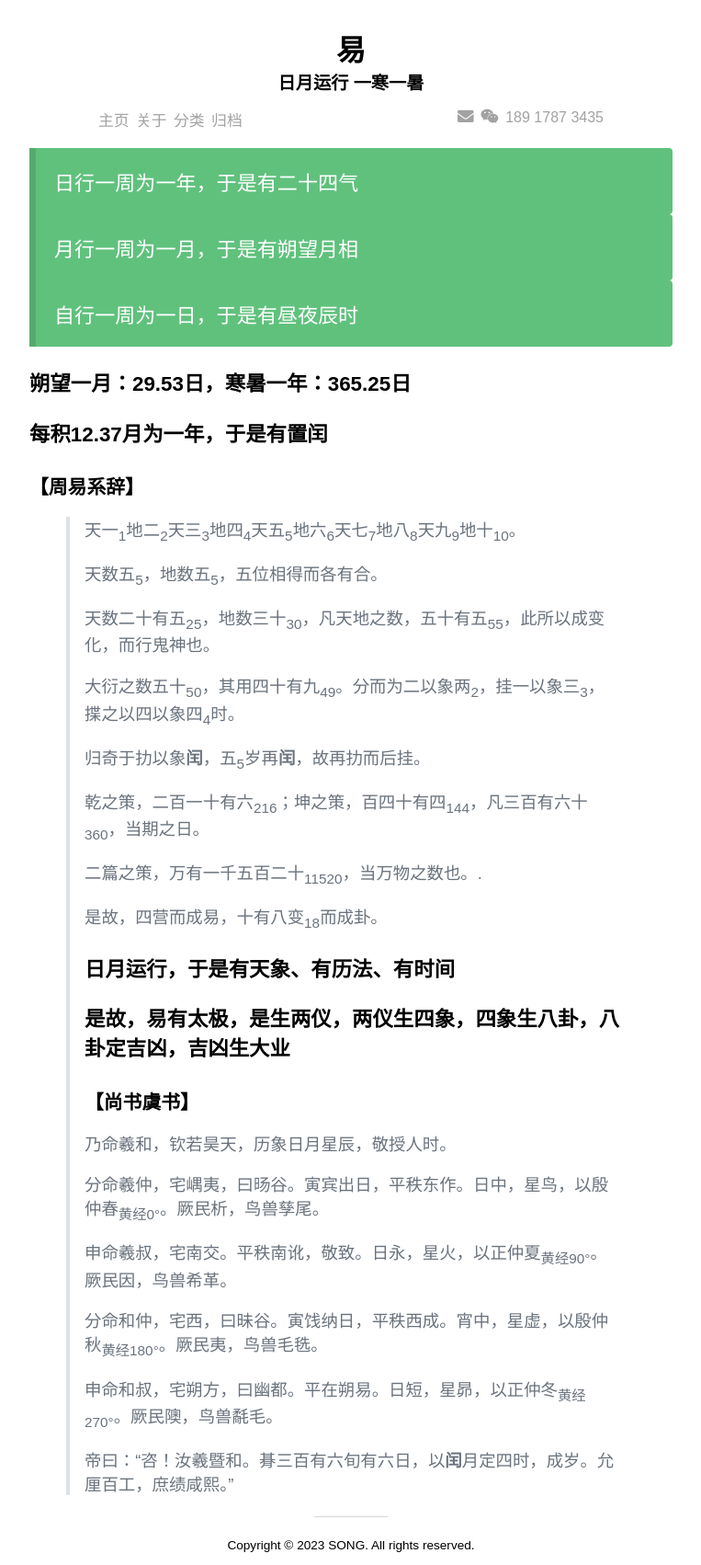
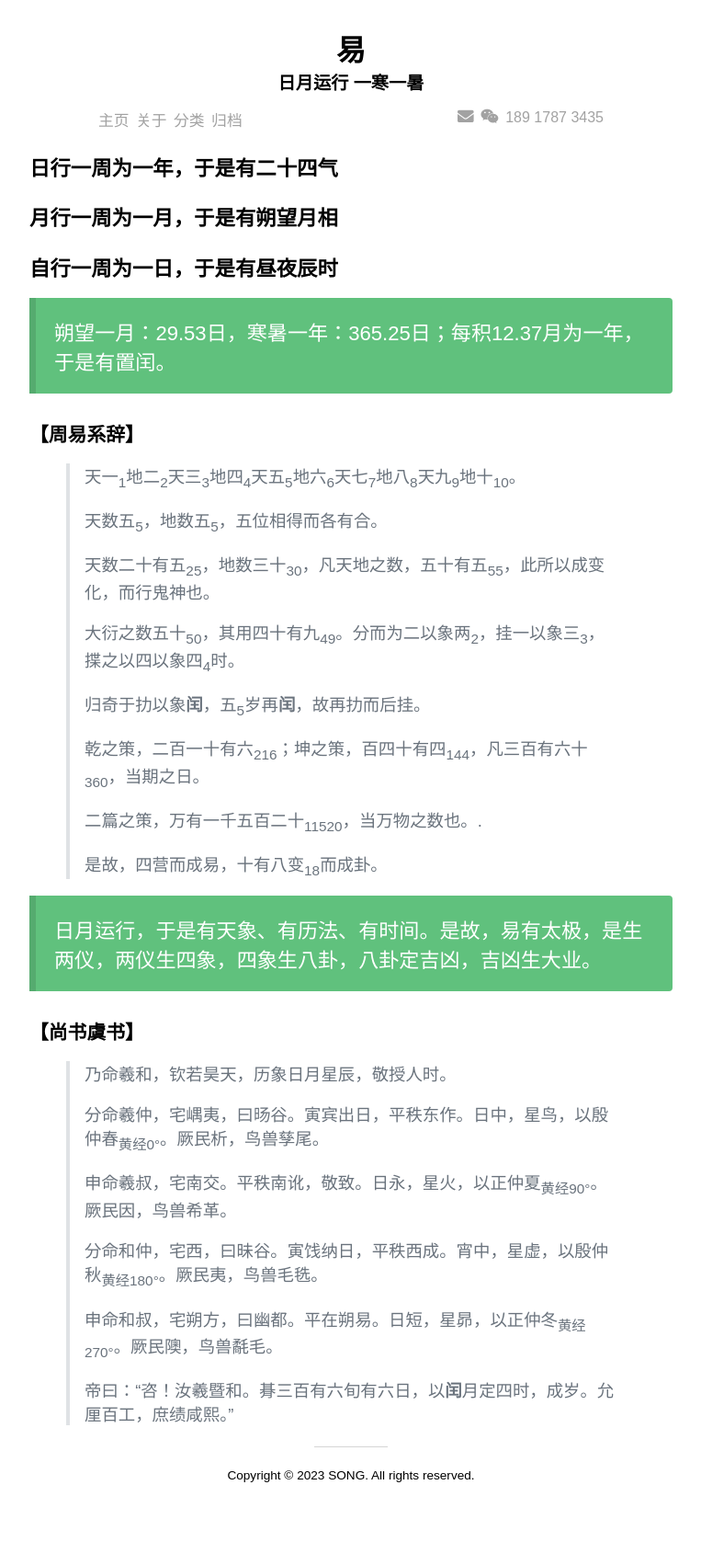
Before and after one commit to iching10/e11520.github.io, a Jekyll site: the page built from about.md, in a window 1280 px wide. Shown: the whole page at 92% size, without its empty margins (258-1021 px from the left). Built offline with Jekyll 4.4.1, drawn with Linux system fonts in a browser that asks for light colours; nearby versions of some CDN libraries; after the commit the page ends 1626 px from its top, so only the background shows below that; part of the change alters nothing that is shown.

```diff
--- a/about.md
+++ b/about.md
@@ -2,11 +2,11 @@
 layout: default
 title: about
 ---
-<span class = "alert g">日行一周为一年，于是有二十四气</span>
-<span class = "alert g">月行一周为一月，于是有朔望月相</span>
-<span class = "alert g">自行一周为一日，于是有昼夜辰时</span>
-### 朔望一月：29.53日，寒暑一年：365.25日
-### 每积12.37月为一年，于是有置闰
+### 日行一周为一年，于是有二十四气
+### 月行一周为一月，于是有朔望月相
+### 自行一周为一日，于是有昼夜辰时
+
+<span class = "alert g">朔望一月：29.53日，寒暑一年：365.25日；每积12.37月为一年，于是有置闰。</span>
 #### 【周易系辞】
 > 天一<sub>1</sub>地二<sub>2</sub>天三<sub>3</sub>地四<sub>4</sub>天五<sub>5</sub>地六<sub>6</sub>天七<sub>7</sub>地八<sub>8</sub>天九<sub>9</sub>地十<sub>10</sub>。
 >
@@ -23,8 +23,8 @@ title: about
 > 二篇之策，万有一千五百二十<sub>11520</sub>，当万物之数也。.
 >
 > 是故，四营而成易，十有八变<sub>18</sub>而成卦。
-### 日月运行，于是有天象、有历法、有时间
-### 是故，易有太极，是生两仪，两仪生四象，四象生八卦，八卦定吉凶，吉凶生大业
+
+<span class = "alert g">日月运行，于是有天象、有历法、有时间。是故，易有太极，是生两仪，两仪生四象，四象生八卦，八卦定吉凶，吉凶生大业。</span>
 #### 【尚书虞书】
 > 乃命羲和，钦若昊天，历象日月星辰，敬授人时。
 >
```
